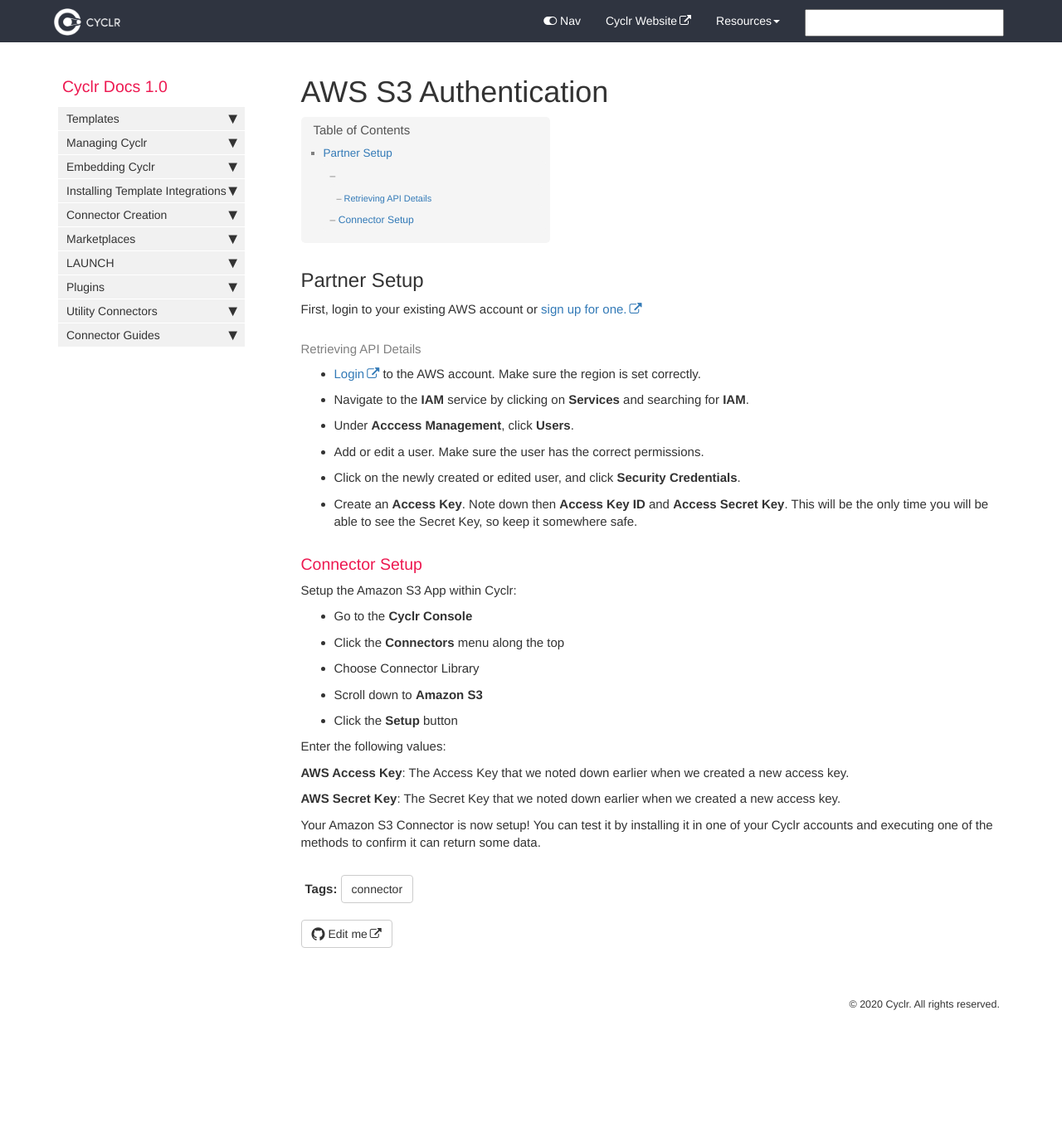
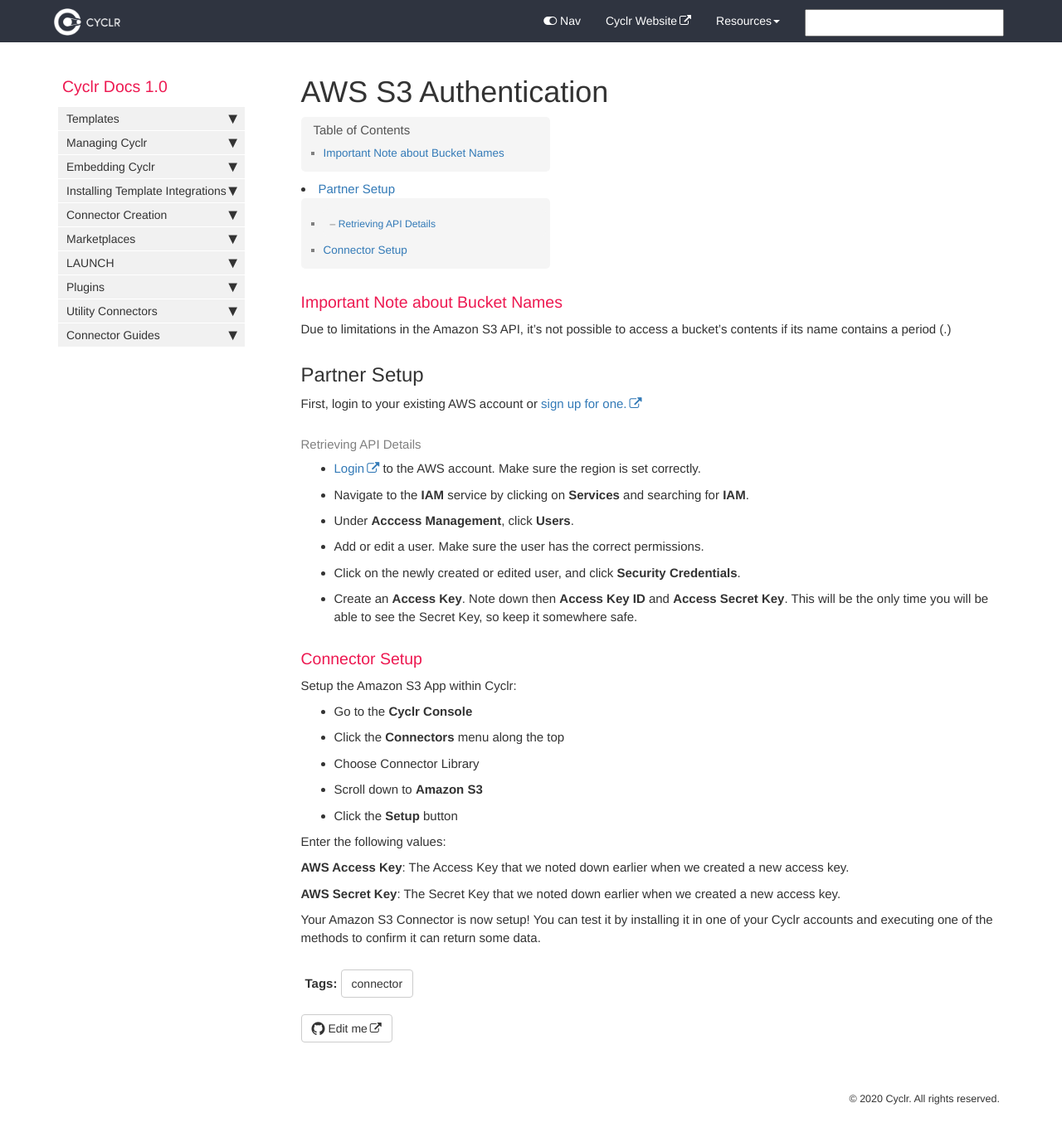
Before and after one commit to sneakysneak/docs, a Jekyll site: the page built from pages/connector-authentication/aws-s3.md, in a window 1280 px wide and 1395 px high. Shown: the top 1371 px of the window at 83% size. Built offline with Jekyll 4.4.1, drawn with Linux system fonts in a browser that asks for light colours; comment, search, counter and statistics services are not loaded.

Commit message:
Update aws-s3.md

```diff
--- a/pages/connector-authentication/aws-s3.md
+++ b/pages/connector-authentication/aws-s3.md
@@ -5,6 +5,10 @@ permalink: s3-connector
 keywords: s3
 tags: [connector]
 ---
+
+### Important Note about Bucket Names
+
+Due to limitations in the Amazon S3 API, it's not possible to access a bucket's contents if its name contains a period (.)
 
 ## Partner Setup
 
```
